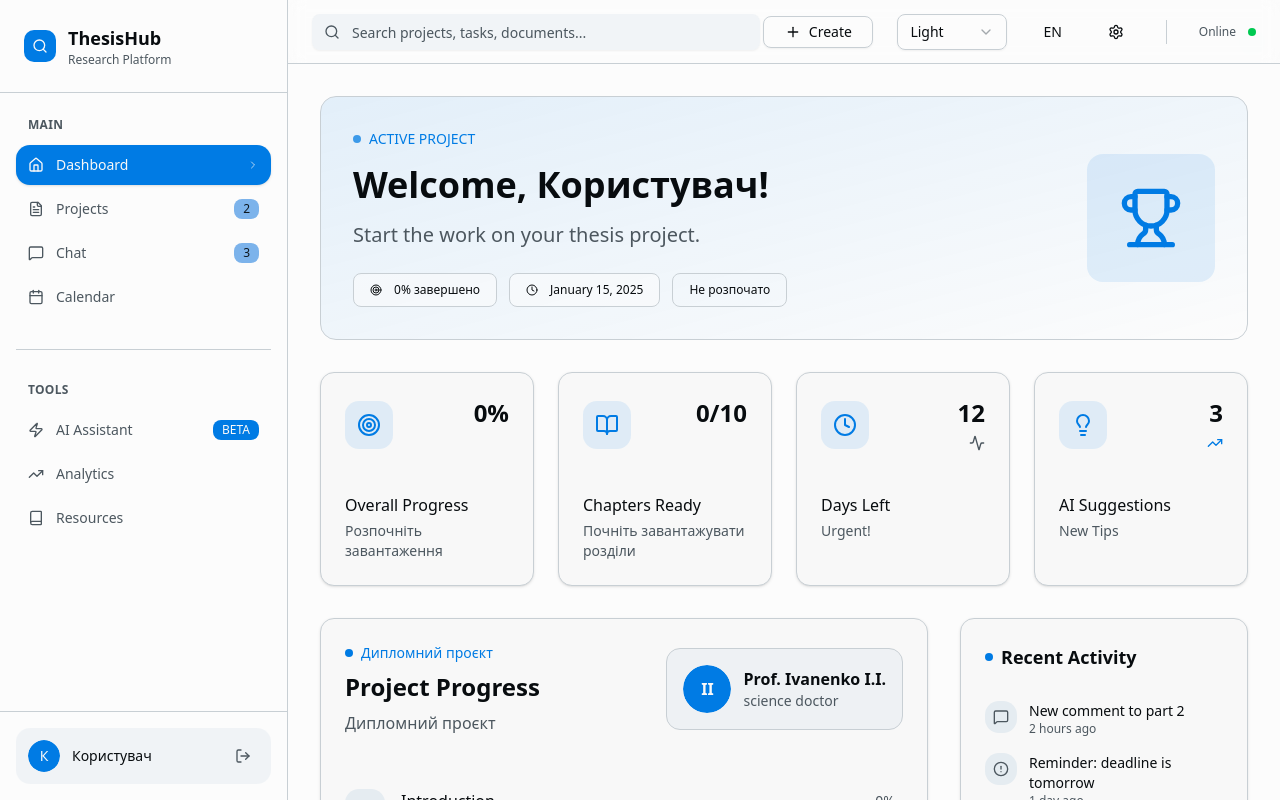
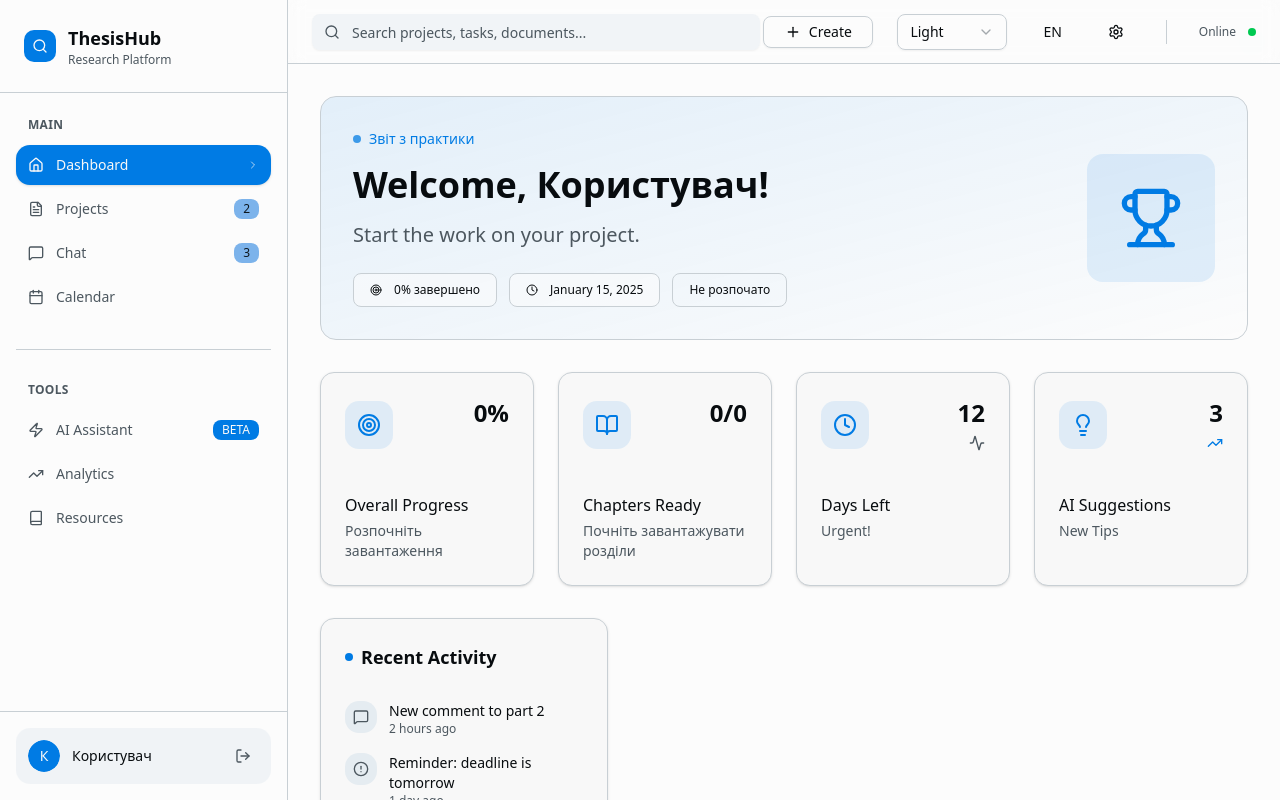
Before and after one commit to Feevicun/Diplom, a React (Vite) app: page /dashboard in a window 1280 px wide. Built offline with nearby package versions, Linux system fonts and the light colour scheme.

Commit message:
fixes with localstorage

```diff
--- a/src/locales/en/translation.json
+++ b/src/locales/en/translation.json
@@ -38,8 +38,8 @@
     "deadline": "January 15, 2025",
     "status": "Under Review",
     "welcomeTitle": "Welcome, {{name}}!",
-    "encouragementFirstTime": "Start the work on your thesis project.",
-    "encouragement": "Keep up the work on your thesis project.",
+    "encouragementFirstTime": "Start the work on your project.",
+    "encouragement": "Keep up the work on your project.",
     "progressCompleted": "{{progress}}% completed",
     "projectType": "ACTIVE PROJECT",
     "projectProgress": "Project Progress",
--- a/src/locales/ua/translation.json
+++ b/src/locales/ua/translation.json
@@ -38,8 +38,8 @@
     "deadline": "15 січня 2025",
     "status": "На розгляді",
     "welcomeTitle": "Вітаємо, {{name}}!",
-    "encouragementFirstTime": "Почніть роботу над дипломним проєктом.",
-    "encouragement": "Продовжуйте роботу над дипломним проєктом.",
+    "encouragementFirstTime": "Почніть роботу над проєктом.",
+    "encouragement": "Продовжуйте роботу над проєктом.",
     "progressCompleted": "{{progress}}% завершено",
     "projectType": "АКТИВНИЙ ПРОЕКТ",
     "projectProgress": "Прогрес проєкту",
--- a/src/pages/Index.tsx
+++ b/src/pages/Index.tsx
@@ -34,38 +34,57 @@ import Header from '@/components/Header';
 import Sidebar from '@/components/Sidebar';
 import { useTranslation } from 'react-i18next';
 
-// Додаємо шаблони розділів (можна винести у окремий файл)
-const chapterTemplates: Record<string, any[]> = {
+interface ChapterData {
+  id: number;
+  key: string;
+  progress: number;
+  status: 'completed' | 'review' | 'inProgress' | 'pending';
+  studentNote: string;
+  uploadedFile?: {
+    name: string;
+    uploadDate: string;
+    size: string;
+  };
+  teacherComments: Array<{
+    id: string;
+    text: string;
+    date: string;
+    status: 'info' | 'warning' | 'error' | 'success';
+  }>;
+}
+
+// Шаблони розділів (синхронізовані з ThesisTracker)
+const chapterTemplates: Record<string, Omit<ChapterData, 'teacherComments'>[]> = {
   diploma: [
-    { id: 1, key: 'intro' },
-    { id: 2, key: 'theory' },
-    { id: 3, key: 'design' },
-    { id: 4, key: 'implementation' },
-    { id: 5, key: 'conclusion' },
-    { id: 6, key: 'appendix' },
-    { id: 7, key: 'sources' },
-    { id: 8, key: 'abstract' },
-    { id: 9, key: 'cover' },
-    { id: 10, key: 'content' }
+    { id: 1, key: 'intro', progress: 0, status: 'pending', studentNote: '' },
+    { id: 2, key: 'theory', progress: 0, status: 'pending', studentNote: '' },
+    { id: 3, key: 'design', progress: 0, status: 'pending', studentNote: '' },
+    { id: 4, key: 'implementation', progress: 0, status: 'pending', studentNote: '' },
+    { id: 5, key: 'conclusion', progress: 0, status: 'pending', studentNote: '' },
+    { id: 6, key: 'appendix', progress: 0, status: 'pending', studentNote: '' },
+    { id: 7, key: 'sources', progress: 0, status: 'pending', studentNote: '' },
+    { id: 8, key: 'abstract', progress: 0, status: 'pending', studentNote: '' },
+    { id: 9, key: 'cover', progress: 0, status: 'pending', studentNote: '' },
+    { id: 10, key: 'content', progress: 0, status: 'pending', studentNote: '' }
   ],
   coursework: [
-    { id: 1, key: 'intro' },
-    { id: 2, key: 'theory' },
-    { id: 3, key: 'design' },
-    { id: 4, key: 'implementation' },
-    { id: 5, key: 'conclusion' },
-    { id: 6, key: 'appendix' },
-    { id: 7, key: 'sources' },
-    { id: 8, key: 'abstract' },
-    { id: 9, key: 'cover' },
-    { id: 10, key: 'content' }
+    { id: 1, key: 'intro', progress: 0, status: 'pending', studentNote: '' },
+    { id: 2, key: 'theory', progress: 0, status: 'pending', studentNote: '' },
+    { id: 3, key: 'design', progress: 0, status: 'pending', studentNote: '' },
+    { id: 4, key: 'implementation', progress: 0, status: 'pending', studentNote: '' },
+    { id: 5, key: 'conclusion', progress: 0, status: 'pending', studentNote: '' },
+    { id: 6, key: 'appendix', progress: 0, status: 'pending', studentNote: '' },
+    { id: 7, key: 'sources', progress: 0, status: 'pending', studentNote: '' },
+    { id: 8, key: 'abstract', progress: 0, status: 'pending', studentNote: '' },
+    { id: 9, key: 'cover', progress: 0, status: 'pending', studentNote: '' },
+    { id: 10, key: 'content', progress: 0, status: 'pending', studentNote: '' }
   ],
   practice: [
-    { id: 1, key: 'intro' },
-    { id: 2, key: 'tasks' },
-    { id: 3, key: 'diary' },
-    { id: 4, key: 'conclusion' },
-    { id: 5, key: 'report' }
+    { id: 1, key: 'intro', progress: 0, status: 'pending', studentNote: '' },
+    { id: 2, key: 'tasks', progress: 0, status: 'pending', studentNote: '' },
+    { id: 3, key: 'diary', progress: 0, status: 'pending', studentNote: '' },
+    { id: 4, key: 'conclusion', progress: 0, status: 'pending', studentNote: '' },
+    { id: 5, key: 'report', progress: 0, status: 'pending', studentNote: '' }
   ]
 };
 
@@ -75,9 +94,13 @@ const Dashboard = () => {
   const [isFirstVisit, setIsFirstVisit] = useState(false);
   const [sidebarOpen, setSidebarOpen] = useState(false);
 
-  // Додаємо стани для відстеження проєкту
-  const [projectType, setProjectType] = useState<string>('diploma'); // за замовчуванням
-  const [uploadedChapters, setUploadedChapters] = useState<number>(0);
+  // Стани для відстеження проєкту (синхронізовані з ThesisTracker)
+  const [projectType, setProjectType] = useState<string | null>(null);
+  const [chapters, setChapters] = useState<ChapterData[]>([]);
+
+  // Ключі localStorage (ті ж самі що у ThesisTracker)
+  const STORAGE_PROJECT_TYPE = 'thesisTrackerProjectType';
+  const STORAGE_CHAPTERS = 'thesisTrackerChapters';
 
   useEffect(() => {
     const storedUser = localStorage.getItem("currentUser");
@@ -91,40 +114,68 @@ const Dashboard = () => {
       localStorage.setItem("firstVisitDone", "true");
     }
 
-    // Читаємо тип проєкту з localStorage (якщо є)
-    const savedProjectType = localStorage.getItem('thesisTrackerProjectType');
-    if (savedProjectType && chapterTemplates[savedProjectType]) {
+    // Читаємо актуальні дані з ThesisTracker
+    loadProjectData();
+  }, []);
+
+  const loadProjectData = () => {
+    // Читаємо тип проєкту з localStorage
+    const savedProjectType = localStorage.getItem(STORAGE_PROJECT_TYPE);
+
+if (savedProjectType && ['diploma', 'coursework', 'practice'].includes(savedProjectType)) {
   setProjectType(savedProjectType);
-    }
 
-    // Читаємо завантажені розділи з localStorage
-    const savedChapters = localStorage.getItem('thesisTrackerChapters');
+  const savedChapters = localStorage.getItem(STORAGE_CHAPTERS);
   if (savedChapters) {
     try {
-        const chapters = JSON.parse(savedChapters);
-        // Підраховуємо кількість розділів з progress > 0 (завантажених)
-        const uploaded = chapters.filter((chapter: any) => chapter.progress > 0).length;
-        setUploadedChapters(uploaded);
+      const parsedChapters = JSON.parse(savedChapters);
+      const chaptersWithComments = parsedChapters.map((ch: any) => ({
+        ...ch,
+        teacherComments: ch.teacherComments || []
+      }));
+      setChapters(chaptersWithComments);
     } catch (error) {
-        console.error('Помилка при читанні збережених розділів:', error);
+      const defaultChapters = chapterTemplates[savedProjectType].map(template => ({
+        ...template,
+        teacherComments: []
+      }));
+      setChapters(defaultChapters);
     }
+  } else {
+    const defaultChapters = chapterTemplates[savedProjectType].map(template => ({
+      ...template,
+      teacherComments: []
+    }));
+    setChapters(defaultChapters);
   }
-  }, []);
+} else {
+  setProjectType(null); // ← користувач ще не обрав тип проєкту
+}
+  };
 
   // Функція для отримання динамічних даних про розділи
   const getChaptersStats = () => {
-    const totalChapters = chapterTemplates[projectType]?.length || 0;
+    const totalChapters = chapters.length;
+    const completedChapters = chapters.filter(chapter =>
+      chapter.progress > 0 || chapter.uploadedFile
+    ).length;
+
     return {
-      completed: uploadedChapters,
+      completed: completedChapters,
       total: totalChapters,
-      displayText: `${uploadedChapters}/${totalChapters}`
+      displayText: `${completedChapters}/${totalChapters}`
     };
   };
 
   // Функція для отримання динамічних даних про поточний проєкт
   const getCurrentWorkData = () => {
-    const totalChapters = chapterTemplates[projectType]?.length || 0;
-    const overallProgress = totalChapters > 0 ? Math.round((uploadedChapters / totalChapters) * 100) : 0;
+    const totalChapters = chapters.length;
+    const totalProgress = totalChapters > 0
+      ? Math.round(chapters.reduce((sum, ch) => sum + ch.progress, 0) / totalChapters)
+      : 0;
+
+    const completedChapters = chapters.filter(ch => ch.status === 'completed').length;
+    const uploadedChapters = chapters.filter(ch => ch.progress > 0 || ch.uploadedFile).length;
 
     // Визначаємо назву проєкту на основі типу
     const projectTitles: Record<string, string> = {
@@ -133,13 +184,24 @@ const Dashboard = () => {
       practice: 'Звіт з практики'
     };
 
+    let status = 'Не розпочато';
+    if (completedChapters === totalChapters && totalChapters > 0) {
+      status = 'Завершено';
+    } else if (uploadedChapters > 0) {
+      status = 'В процесі';
+    }
+
     return {
-      title: projectTitles[projectType] || t('index.title'),
+  title: projectType ? projectTitles[projectType] : t('index.title'),
   supervisor: t('index.supervisor'),
-      progress: overallProgress,
+  progress: totalProgress,
   deadline: t('index.deadline'),
-      status: uploadedChapters === 0 ? 'Не розпочато' : uploadedChapters === totalChapters ? 'Завершено' : 'В процесі',
+  status,
+  completedChapters,
+  totalChapters,
+  uploadedChapters
 };
+
   };
 
   const currentWork = getCurrentWorkData();
@@ -157,15 +219,15 @@ const Dashboard = () => {
       label: t('index.stats.overallProgress'),
       value: `${currentWork.progress}%`,
       icon: Target,
-      change: currentWork.progress > 0 ? `+${uploadedChapters} розділів` : 'Розпочніть завантаження',
-      trend: currentWork.progress > 0 ? 'up' : 'neutral',
+      change: currentWork.uploadedChapters > 0 ? `+${currentWork.uploadedChapters} розділів` : 'Розпочніть завантаження',
+      trend: currentWork.uploadedChapters > 0 ? 'up' : 'neutral',
     },
     {
       label: t('index.stats.chaptersReady'),
-      value: chaptersStats.displayText, // Динамічне значення
+      value: chaptersStats.displayText,
       icon: BookOpen,
-      change: uploadedChapters > 0 ? t('index.stats.chaptersChange') : 'Почніть завантажувати розділи',
-      trend: uploadedChapters > 0 ? 'up' : 'neutral',
+      change: currentWork.uploadedChapters > 0 ? t('index.stats.chaptersChange') : 'Почніть завантажувати розділи',
+      trend: currentWork.uploadedChapters > 0 ? 'up' : 'neutral',
     },
     {
       label: t('index.stats.daysLeft'),
@@ -183,41 +245,13 @@ const Dashboard = () => {
     },
   ];
 
-  // Оновлюємо projectMilestones з урахуванням типу проєкту
+  // Функція для отримання мілстоунів проєкту на основі реальних даних
   const getProjectMilestones = () => {
-    const template = chapterTemplates[projectType] || chapterTemplates.diploma;
-
-    // Читаємо збережені дані про розділи
-    const savedChapters = localStorage.getItem('thesisTrackerChapters');
-    let chaptersData = [];
-
-    if (savedChapters) {
-      try {
-        chaptersData = JSON.parse(savedChapters);
-      } catch (error) {
-        console.error('Помилка при читанні збережених розділів:', error);
-      }
-    }
-
-    // Створюємо список мілстоунів на основі шаблону
-    return template.map((templateChapter) => {
-      const savedChapter = chaptersData.find((ch: any) => ch.id === templateChapter.id);
-
-      let status = 'pending';
-      let progress = 0;
-
-      if (savedChapter) {
-        progress = savedChapter.progress;
-        if (savedChapter.status === 'completed') status = 'completed';
-        else if (savedChapter.status === 'inProgress' || savedChapter.status === 'review') status = 'in-progress';
-      }
-
-      return {
-        name: templateChapter.key,
-        status,
-        progress
-      };
-    });
+    return chapters.map((chapter) => ({
+      name: chapter.key,
+      status: chapter.status,
+      progress: chapter.progress
+    }));
   };
 
   const projectMilestones = getProjectMilestones();
@@ -283,7 +317,11 @@ const Dashboard = () => {
                   <div className="flex-1 max-w-3xl">
                     <div className="flex items-center gap-2 mb-4">
                       <div className="w-2 h-2 bg-primary rounded-full animate-pulse"></div>
-                      <span className="text-sm font-medium text-primary">{t('index.projectType')}</span>
+                      <span className="text-sm font-medium text-primary">
+                        {projectType === 'diploma' ? 'Дипломний проєкт' :
+                         projectType === 'coursework' ? 'Курсова робота' :
+                         'Звіт з практики'}
+                      </span>
                     </div>
                     <h1 className="text-2xl md:text-4xl font-bold mb-4 text-foreground">
                       {t('index.welcomeTitle', { name: user?.firstName || "Користувач" })}
@@ -342,6 +380,7 @@ const Dashboard = () => {
               </div>
 
               <div className="grid grid-cols-1 md:grid-cols-3 gap-8">
+                {projectType && (
   <div className="md:col-span-2">
     <Card className="hover:shadow-lg transition-shadow">
       <CardHeader className="pb-6">
@@ -350,7 +389,9 @@ const Dashboard = () => {
             <div className="flex items-center gap-2 mb-2">
               <div className="w-2 h-2 bg-primary rounded-full"></div>
               <span className="text-sm font-medium text-primary">
-                              {projectType === 'diploma' ? 'Дипломний проєкт' : projectType === 'coursework' ? 'Курсова робота' : 'Звіт з практики'}
+                {projectType === 'diploma' ? 'Дипломний проєкт' :
+                 projectType === 'coursework' ? 'Курсова робота' :
+                 'Звіт з практики'}
               </span>
             </div>
             <CardTitle className="text-xl md:text-2xl font-bold mb-2">{t('index.projectProgress')}</CardTitle>
@@ -373,15 +414,16 @@ const Dashboard = () => {
             const milestoneLabel = t(`thesis.chapters.${milestone.name}`);
             return (
               <div key={index} className="flex items-center space-x-4">
-                              <div className={`w-10 h-10 rounded-xl flex items-center justify-center ${milestone.status === 'completed'
+                <div className={`w-10 h-10 rounded-xl flex items-center justify-center ${
+                  milestone.status === 'completed'
                     ? 'bg-primary text-primary-foreground'
-                                : milestone.status === 'in-progress'
+                    : milestone.status === 'inProgress' || milestone.status === 'review'
                       ? 'bg-primary/20 text-primary'
                       : 'bg-muted text-muted-foreground'
                 }`}>
                   {milestone.status === 'completed' ? (
                     <CheckCircle className="w-5 h-5" />
-                                ) : milestone.status === 'in-progress' ? (
+                  ) : milestone.status === 'inProgress' || milestone.status === 'review' ? (
                     <Clock className="w-5 h-5" />
                   ) : (
                     <div className="w-3 h-3 rounded-full bg-current" />
@@ -400,7 +442,7 @@ const Dashboard = () => {
         </div>
         <div className="flex flex-col sm:flex-row gap-3 mt-8 pt-6 border-t">
           <Button asChild className="flex-1">
-                          <Link to="/tracker">
+            <Link to={`/tracker?type=${projectType}`}>
               <FileText className="mr-2 h-4 w-4" /> {t('index.detailedView')}
             </Link>
           </Button>
@@ -413,6 +455,8 @@ const Dashboard = () => {
       </CardContent>
     </Card>
   </div>
+)}
+
 
                 <div className="space-y-6">
                   <Card className="hover:shadow-lg transition-shadow">
```
Also changed, not shown: 1 other file (tests, documents, lock files or other folders). Lines whose indentation alone changed are shown as unchanged.
